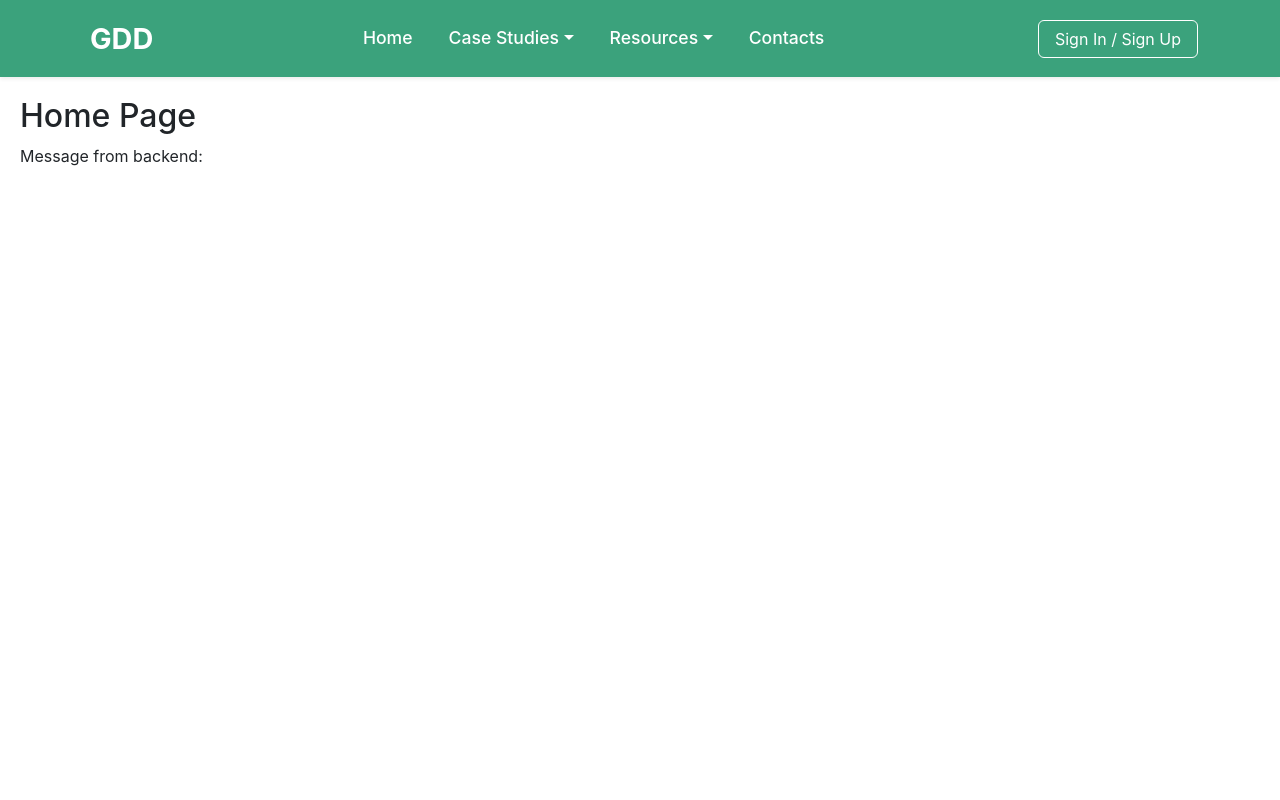
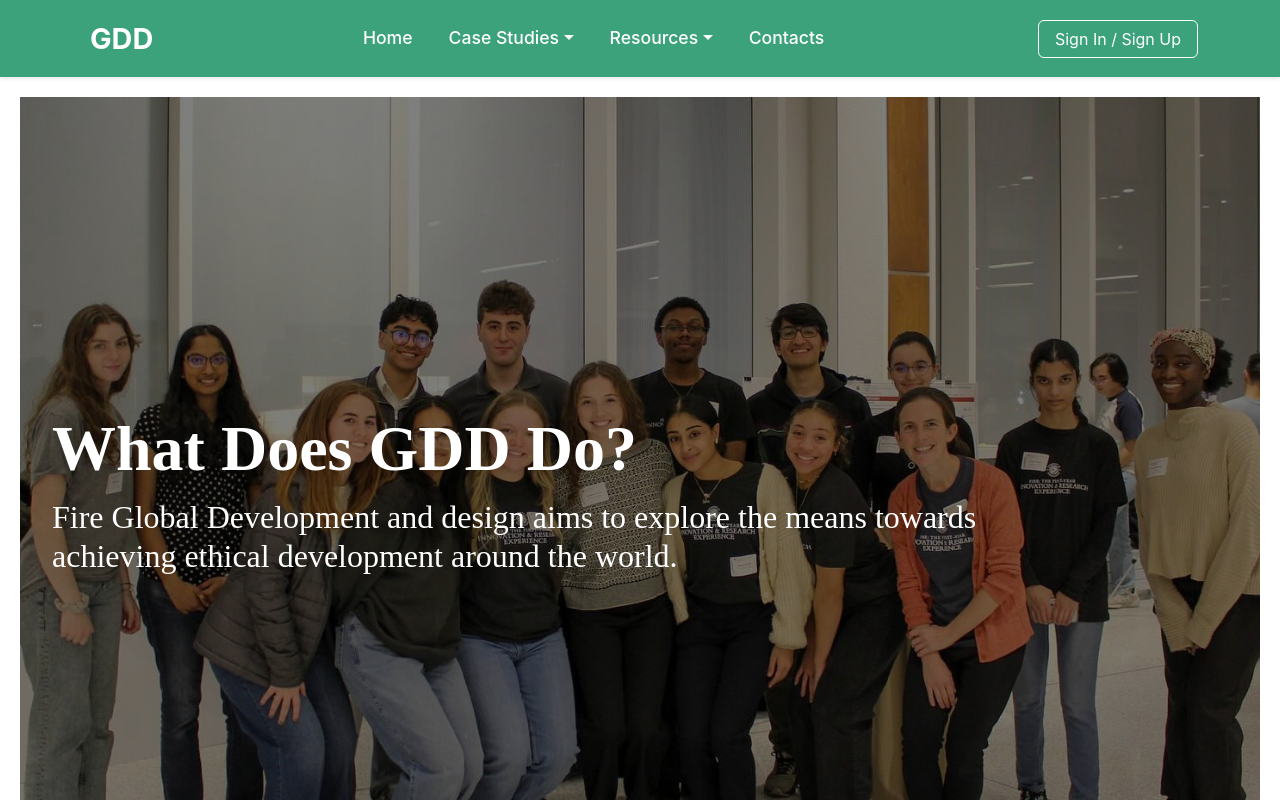
Before and after one commit to GDD-Toolkit/gdd-toolkit-2025, a React (Create React App) app in the folder client/: page / in a window 1280 px wide. Shown: the top 800 px of the page. Built offline with nearby package versions, Linux system fonts and the light colour scheme; no server answers.

Commit message:
Added hero section with background image and header text

```diff
--- a/client/src/App.css
+++ b/client/src/App.css
@@ -36,3 +36,49 @@
     transform: rotate(360deg);
   }
 }
+
+.hero-container{
+position: relative;
+height: 100vh;
+background-image: url(Fire\ team\ picture.jpg);
+background-size: cover;
+background-position: center;
+display: flex;
+justify-content: center;
+align-items: center;
+cursor: pointer;
+background-attachment: fixed;
+}
+
+.hero-container::before{
+  content: '';
+  position: absolute;
+  top: 0;
+  left: 0;
+  width: 100%;
+  height: 100%;
+  background: rgba(0, 0, 0, 0.5);
+  z-index: 0;
+}
+
+.hero-text{
+  font-family: 'Times New Roman', Times, serif;
+  text-align: left;
+  color: white;
+  z-index: 1;
+}
+
+.hero-text h1 {
+font-size: 4rem;
+font-weight: bold;
+margin: 0;
+padding-left: 2rem;
+}
+
+.hero-text h2 {
+  font-size: 2rem;
+  font-weight: normal;
+  margin-top: 10px;
+  padding-left: 2rem;
+  width: 80%;
+}
--- a/client/src/App.js
+++ b/client/src/App.js
@@ -2,7 +2,7 @@ import React from 'react';
 import { BrowserRouter as Router, Routes, Route } from 'react-router-dom';
 import MyNavBar from './Navbar'; // Import your Navbar
 import Home from './Home';        // Import the new Home page
-
+import './App.css';
 function App() {
   return (
     <Router>
@@ -16,3 +16,14 @@ function App() {
 }
 
 export default App;
+
+function Hero() {
+  return (
+    <div className="hero-container">
+      <div className='hero-text'>
+        <h1>What Does GDD Do?</h1>
+        <h2>Fire Global Development and design aims to explore the means towards achieving ethical development around the world.</h2>
+      </div>
+    </div>
+  );
+}
--- a/client/src/Home.js
+++ b/client/src/Home.js
@@ -12,10 +12,22 @@ function Home() {
 
   return (
     <div style={{ padding: "20px" }}>
+      <Hero />
       <h2>Home Page</h2>
       <p>Message from backend: {message}</p>
     </div>
   );
 }
 
+function Hero() {
+  return (
+    <div className="hero-container">
+      <div className='hero-text'>
+        <h1>What Does GDD Do?</h1>
+        <h2>Fire Global Development and design aims to explore the means towards achieving ethical development around the world.</h2>
+      </div>
+    </div>
+  );
+}
+
 export default Home;
```
Also changed, not shown: client/src/Fire team picture.jpg (added).
